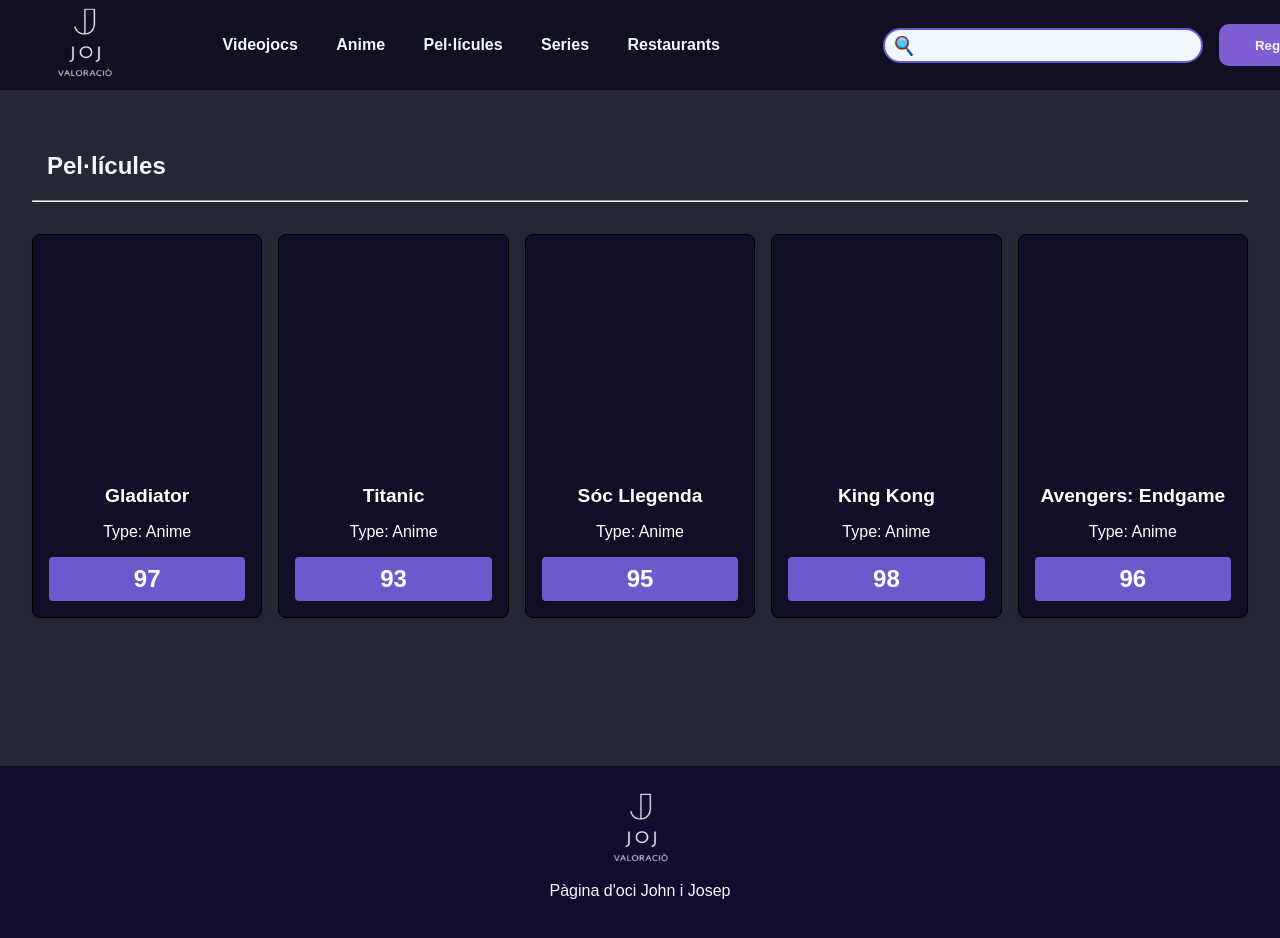
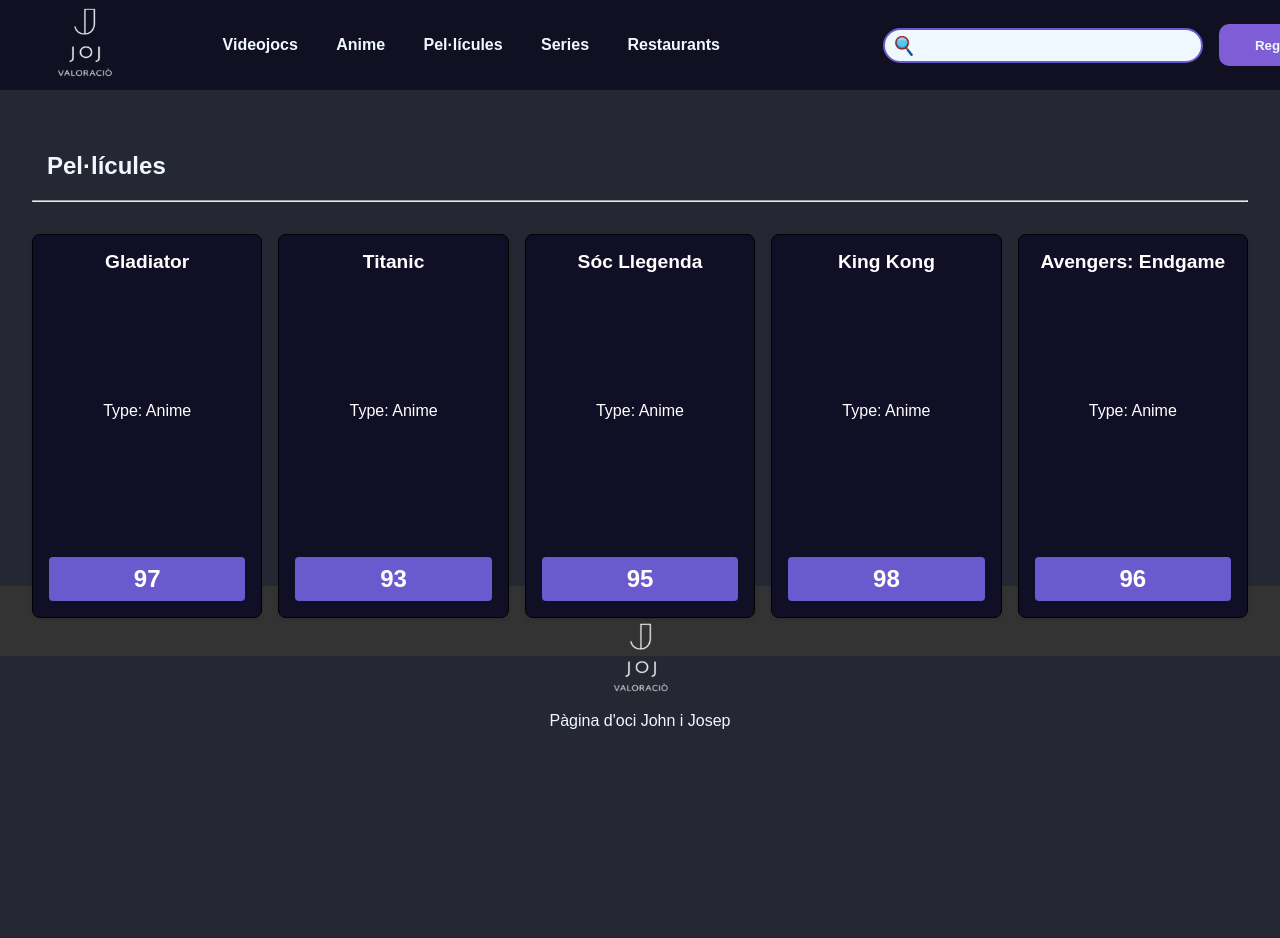
Before and after one commit to santsa9/projectefinal, a React (Create React App) app: page /Pelis in a window 1280 px wide. Shown: the top 938 px of the page. After the commit the page ends 800 px from the top, so only its background shows below. Built offline with nearby package versions, Linux system fonts and the light colour scheme.

Commit message:
caroussel funcional amb api, cal modificar imatges

```diff
--- a/package.json
+++ b/package.json
@@ -9,6 +9,8 @@
     "react-player": "^2.16.0",
     "react-router-dom": "^7.1.5",
     "react-scripts": "5.0.1",
+    "react-slick": "^0.30.3",
+    "slick-carousel": "^1.8.1",
     "web-vitals": "^4.2.4"
   },
   "scripts": {
--- a/src/App.css
+++ b/src/App.css
@@ -1,7 +1,14 @@
-body {
+@import "~slick-carousel/slick/slick.css";
+@import "~slick-carousel/slick/slick-theme.css";
+
+html, body {
   margin: 0;
   font-family: Arial, sans-serif;
   background-color: rgb(37, 39, 50);
+  height: 100%;
+  margin: 0;
+  display: flex;
+  flex-direction: column;
 }
 
 .menu {
@@ -48,6 +55,40 @@
 }
 
 /* Contenido principal */
+/* Contenido principal */
+.item-list {
+  display: grid;
+  grid-template-columns: repeat(auto-fit, minmax(200px, 1fr)); /* Ajusta el nombre de columnes automàticament */
+  gap: 20px; /* Espai entre els elements */
+  margin: 20px 0;
+}
+
+.item {
+  background-color: #f9f9f9;
+  border: 1px solid #ddd;
+  border-radius: 8px;
+  padding: 10px;
+  text-align: center;
+  box-shadow: 0 4px 6px rgba(0, 0, 0, 0.1);
+  display: flex;
+  flex-direction: column;
+  justify-content: space-between;
+  height: 100%; /* Assegura que l'alçada de l'element sigui consistent */
+}
+
+.item img {
+  max-width: 100%; /* Assegura que les imatges no desbordin */
+  border-radius: 4px;
+}
+
+.poster {
+  width: 100%; /* Ajusta la imatge al div */
+  height: auto; /* Manté la proporció */
+  max-height: 300px; /* Evita que sigui massa alta */
+  border-radius: 10px;
+  object-fit: cover; /* Assegura que la imatge no es distorsioni */
+}
+
 .content2 {
   position: relative;
   top: 100px;
@@ -208,12 +249,19 @@
 
 /* Pie de página */
 .footer {
-  position: relative;
-  top: 200px;
-  width: 100%;
-  height: 400px;
-  background-color: rgb(20, 12, 47);
+  background-color: #333;
+  color: white;
+  text-align: center;
+  padding: 10px 0;
+  margin-top: auto; /* Assegura que el footer es col·loqui al final */
 }
+
+.contenidoprincipal {
+  flex: 1;
+  display: flex;
+  flex-direction: column;
+}
+
 .contenidopunts {
   position: relative;
   top: 120px;
--- a/src/components/PaginaPrincipal.jsx
+++ b/src/components/PaginaPrincipal.jsx
@@ -1,6 +1,7 @@
 import '../App.css';
 import { useState, useEffect } from 'react';
 import { useNavigate } from 'react-router-dom';
+import Slider from "react-slick";
 import joposep from '../imagenes/joj.png';
 
 function PaginaPrincipal() {
@@ -39,41 +40,46 @@
         return <h2>Carregant dades...</h2>;
     }
 
+    const settings = {
+        dots: true,
+        infinite: true,
+        speed: 500,
+        slidesToShow: 4,
+        slidesToScroll: 4,
+        responsive: [
+            {
+                breakpoint: 1024,
+                settings: {
+                    slidesToShow: 3,
+                    slidesToScroll: 3,
+                    infinite: true,
+                    dots: true
+                }
+            },
+            {
+                breakpoint: 600,
+                settings: {
+                    slidesToShow: 2,
+                    slidesToScroll: 2,
+                    initialSlide: 2
+                }
+            },
+            {
+                breakpoint: 480,
+                settings: {
+                    slidesToShow: 1,
+                    slidesToScroll: 1
+                }
+            }
+        ]
+    };
+
     return (
         <div className='contenidoprincipal'>
             <div className="content2">
-                <h2 className="tituljocs">Videojocs</h2>
+                <h2 className="titulpeli">Pel·lícules Populars</h2>
                 <hr />
-                <div className='paginaPunt'>
-                    <div className='PrimerJoc'
-                        onMouseEnter={() => setIsPlaying(true)}
-                        onMouseLeave={() => setIsPlaying(false)}
-                    >
-                        <button onClick={Puntos} className="botopuntos"></button>
-                        <ReactPlayer
-                            url={VidUrl}
-                            playing={isPlaying}
-                            volume={0.5}
-                            width={245}
-                            height={180}
-                            style={{borderRadius:"20px"}}
-                            loop
-                        />
-                    </div>
-                </div>
-                <div className="item-list">
-                    {items.map((item) => (
-                        <div key={item.id} className="item">
-                            <h3>{item.title}</h3>
-                            <p>Type: {item.type}</p>
-                            <div className={`score ${item.score >= 90 ? "high" : "low"}`}>{item.score}</div>
-                        </div>
-                    ))}
-                </div>
-
-                <h2 className="titulanime">Anime</h2>
-                <hr />
-                <div className="item-list">
+                <Slider {...settings}>
                     {movies.map((movie) => (
                         <div key={movie.id} className="item">
                             <h3>{movie.title}</h3>
@@ -81,11 +87,11 @@
                             <p>Valoració: {movie.vote_average}</p>
                         </div>
                     ))}
-                </div>
+                </Slider>
 
                 <h2 className="titulseries">Sèries Populars</h2>
                 <hr />
-                <div className="item-list">
+                <Slider {...settings}>
                     {tvShows.map((show) => (
                         <div key={show.id} className="item">
                             <h3>{show.name}</h3>
@@ -93,7 +99,7 @@
                             <p>Valoració: {show.vote_average}</p>
                         </div>
                     ))}
-                </div>
+                </Slider>
             </div>
 
             {/* Footer */}
```
Also changed, not shown: 1 other file (tests, documents, lock files or other folders).
